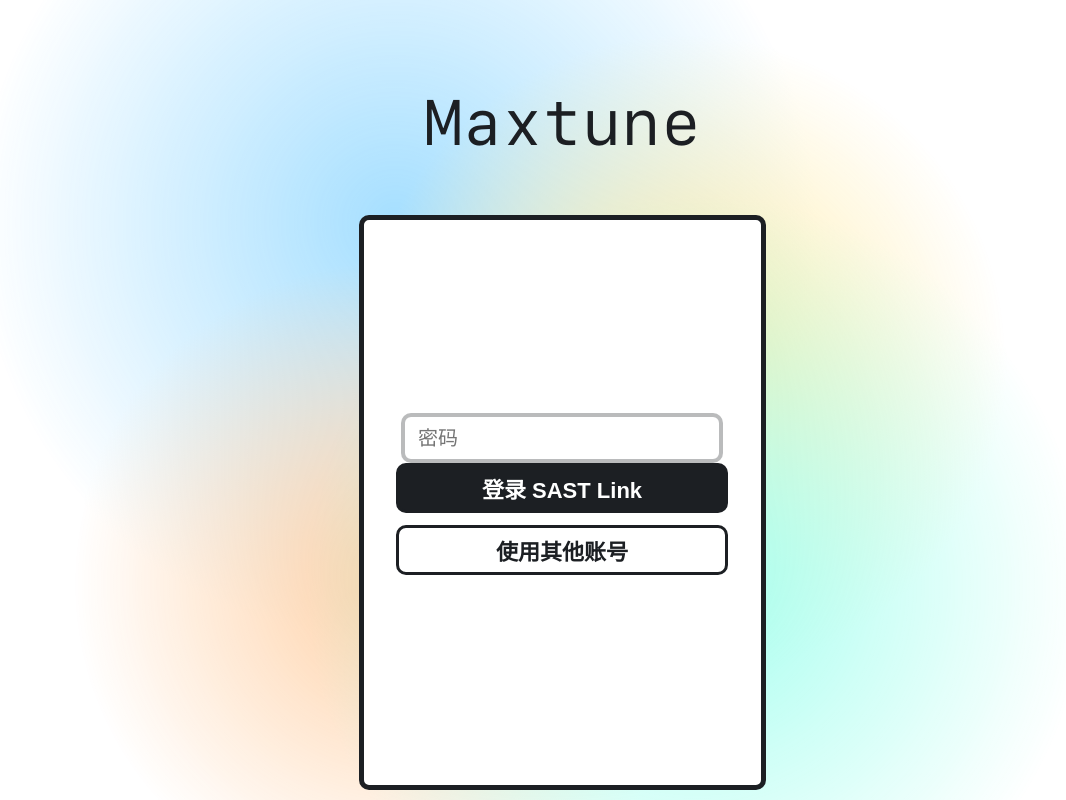
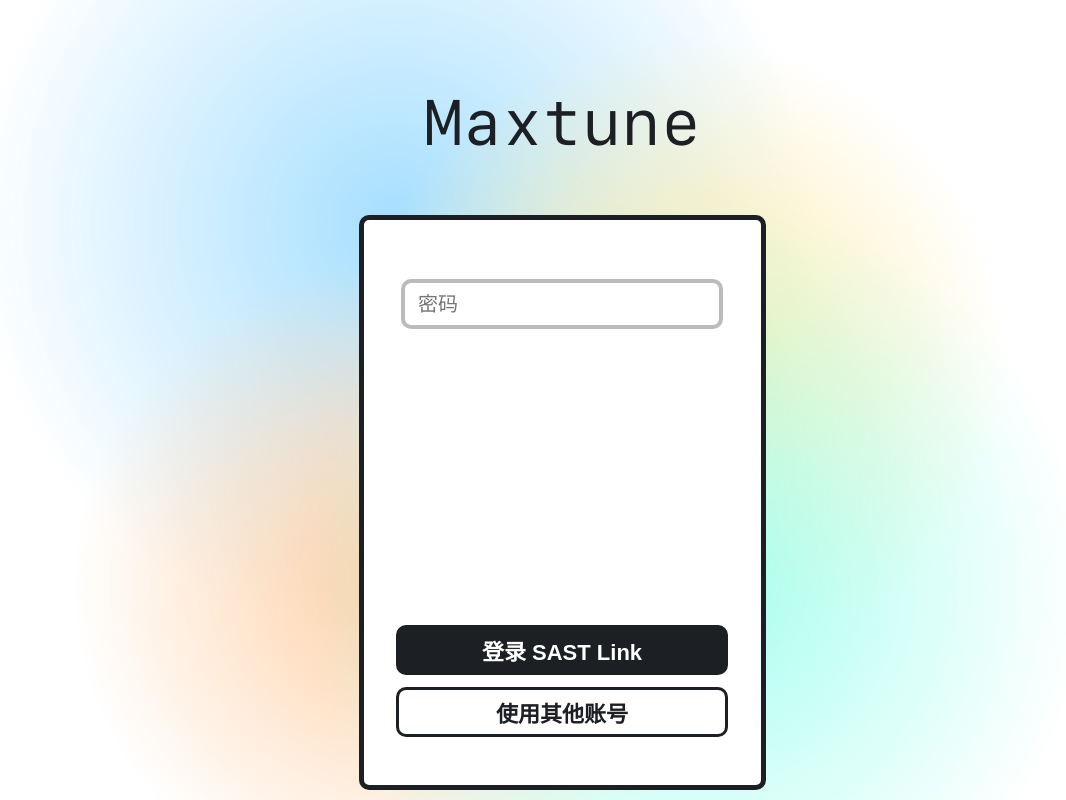
Before and after one commit to NJUPT-SAST/sast-link, a Next.js app: page /login in a window 1280 px wide. Both pictures are taken after typing "Sample" into the empty fields and a click on the button "登录". Shown: the whole page, without its empty margins (78-1144 px from the left). Built offline with nearby package versions, Linux system fonts and the light colour scheme.

Commit message:
styles improve(?)

```diff
--- a/pages/login.tsx
+++ b/pages/login.tsx
@@ -60,7 +60,7 @@
           console.log(args);
         }}
       >
-        <div className={`${styles.input}`}>
+        <div className={`${styles.inputDiv}`}>
           <div className={styles.errMsg}>{error.error && error.errMsg}</div>
           <Input
             ref={inputRef}
@@ -107,10 +107,9 @@
 };
 
 const Step2 = (props: { handleStep: () => void }) => {
-
   const inputRef = useRef<HTMLInputElement>(null);
   const [error, setError] = useState<
-  { error: false } | { error: true; errMsg: string }
+    { error: false } | { error: true; errMsg: string }
   >({ error: false });
   const { handleStep } = props;
 
@@ -138,8 +137,6 @@
             },
           );
           promise2.then((res) => {
-            console.log(123);
-            console.log(res);
             if (res.success) {
               setError({ error: false });
               handleStep();
@@ -150,7 +147,7 @@
           console.log(args);
         }}
       >
-        <div className={`${styles.passInput}`}>
+        <div className={`${styles.inputDiv}`}>
           <div className={styles.errMsg}>{error.error && error.errMsg}</div>
           <Input
             ref={inputRef}
```
